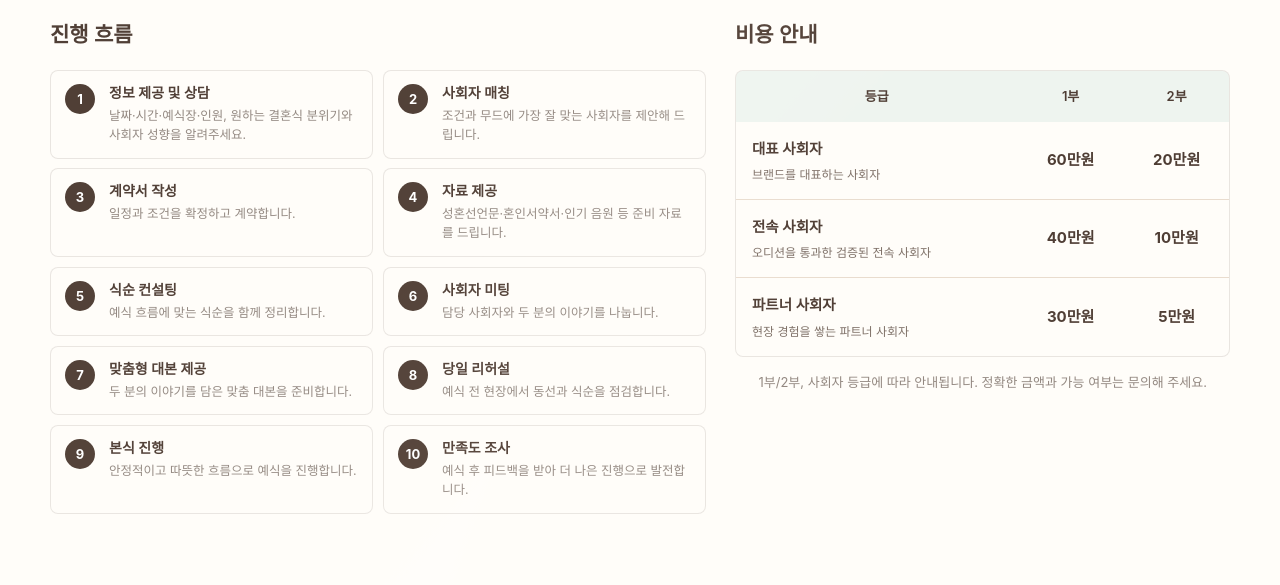
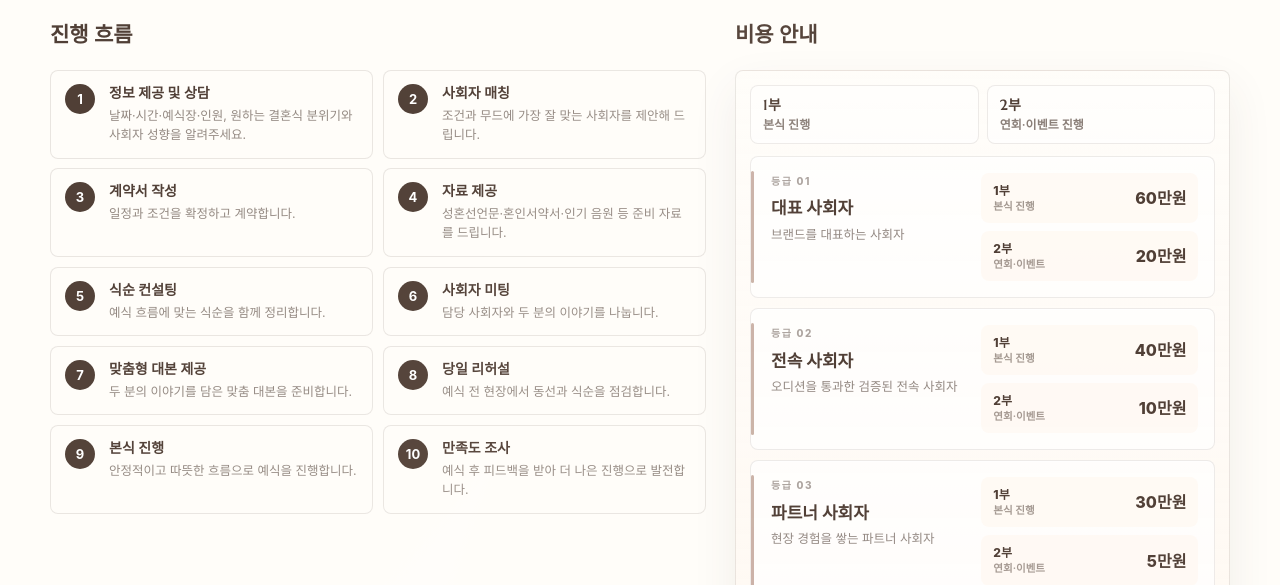
Before and after one commit to yjh940331-afk/jungddanddan, a plain HTML site: page index.html in a window 1280 px wide. Both pictures are taken after a click on the link "Service". Shown: the part 215-800 px from the top of the page. Drawn offline with Linux system fonts and the light colour scheme; a web font is replaced by a local one.

Commit message:
Improve pricing guidance cards

```diff
--- a/css/style.css
+++ b/css/style.css
@@ -3698,6 +3698,137 @@ body.scrolling-up .site-header.scrolled {
   position: sticky;
   top: 116px;
 }
+.service .pricing-table-wrap {
+  overflow: hidden;
+  border: 1px solid rgba(78, 61, 52, .12);
+  border-radius: 8px;
+  background:
+    linear-gradient(180deg, rgba(255, 253, 249, .96), rgba(255, 248, 242, .82));
+  box-shadow: 0 18px 46px rgba(78, 61, 52, .08);
+}
+.pricing-cards {
+  padding: 14px;
+}
+.pricing-guide {
+  display: grid;
+  grid-template-columns: repeat(2, minmax(0, 1fr));
+  gap: 8px;
+  margin-bottom: 12px;
+}
+.pricing-guide span {
+  min-width: 0;
+  padding: 10px 12px;
+  border: 1px solid rgba(78, 61, 52, .1);
+  border-radius: 8px;
+  color: rgba(78, 61, 52, .66);
+  background: rgba(255, 255, 255, .55);
+  font-size: 12px;
+  font-weight: 600;
+  line-height: 1.35;
+  word-break: keep-all;
+}
+.pricing-guide strong {
+  display: block;
+  margin-bottom: 2px;
+  color: var(--ink);
+  font-family: var(--logo);
+  font-size: 14px;
+  letter-spacing: .8px;
+}
+.pricing-card-grid {
+  display: grid;
+  gap: 10px;
+}
+.pricing-card {
+  position: relative;
+  display: grid;
+  grid-template-columns: minmax(0, .96fr) minmax(160px, 1.04fr);
+  gap: 14px;
+  align-items: stretch;
+  padding: 16px;
+  border: 1px solid rgba(78, 61, 52, .1);
+  border-radius: 8px;
+  background: rgba(255, 255, 255, .66);
+  box-shadow: 0 1px 0 rgba(255,255,255,.86) inset;
+}
+.pricing-card::before {
+  content: "";
+  position: absolute;
+  left: 0;
+  top: 14px;
+  bottom: 14px;
+  width: 3px;
+  border-radius: 999px;
+  background: color-mix(in srgb, var(--accent) 72%, #fff 28%);
+  opacity: .72;
+}
+.pricing-card-head {
+  min-width: 0;
+  padding-left: 4px;
+}
+.pricing-tier-label {
+  display: block;
+  color: rgba(78, 61, 52, .48);
+  font-size: 10px;
+  font-weight: 800;
+  letter-spacing: 1.6px;
+}
+.pricing-card h4 {
+  margin-top: 7px;
+  color: var(--ink);
+  font-size: 17px;
+  font-weight: 700;
+  line-height: 1.32;
+  letter-spacing: 0;
+}
+.pricing-card-head p {
+  margin-top: 6px;
+  color: rgba(78, 61, 52, .62);
+  font-size: 12.5px;
+  line-height: 1.48;
+  word-break: keep-all;
+}
+.pricing-price-list {
+  display: grid;
+  gap: 8px;
+}
+.pricing-price-row {
+  display: flex;
+  min-width: 0;
+  align-items: center;
+  justify-content: space-between;
+  gap: 12px;
+  padding: 10px 12px;
+  border-radius: 8px;
+  background: rgba(255, 248, 242, .72);
+}
+.pricing-price-row span {
+  min-width: 0;
+}
+.pricing-price-row em,
+.pricing-price-row small {
+  display: block;
+  font-style: normal;
+  line-height: 1.25;
+}
+.pricing-price-row em {
+  color: var(--ink);
+  font-size: 12px;
+  font-weight: 800;
+}
+.pricing-price-row small {
+  margin-top: 2px;
+  color: rgba(78, 61, 52, .52);
+  font-size: 10.5px;
+  font-weight: 600;
+}
+.pricing-price-row strong {
+  flex: none;
+  color: var(--accent-deep);
+  font-size: 16px;
+  font-weight: 800;
+  white-space: nowrap;
+}
 .service .pricing-table th,
 .service .pricing-table td {
   padding: 14px 16px;
@@ -3718,6 +3849,9 @@ body.scrolling-up .site-header.scrolled {
     order: -1;
     position: static;
   }
+  .pricing-card {
+    grid-template-columns: 1fr;
+  }
 }
 
 @media (max-width: 760px) {
@@ -3734,6 +3868,45 @@ body.scrolling-up .site-header.scrolled {
     gap: 11px;
     padding: 12px 13px;
     overflow: hidden;
+  }
+  .service .pricing-table-wrap,
+  .service .price-note {
+    width: min(340px, calc(100vw - 36px));
+    max-width: min(340px, calc(100vw - 36px));
+  }
+  .pricing-cards {
+    padding: 11px;
+  }
+  .pricing-guide {
+    grid-template-columns: 1fr;
+    gap: 7px;
+    margin-bottom: 10px;
+  }
+  .pricing-guide span {
+    display: flex;
+    align-items: baseline;
+    justify-content: space-between;
+    gap: 12px;
+    padding: 9px 10px;
+  }
+  .pricing-guide strong {
+    margin-bottom: 0;
+  }
+  .pricing-card {
+    gap: 12px;
+    padding: 14px 13px;
+  }
+  .pricing-card h4 {
+    font-size: 16px;
+  }
+  .pricing-card-head p {
+    font-size: 12px;
+  }
+  .pricing-price-row {
+    padding: 10px;
+  }
+  .pricing-price-row strong {
+    font-size: 15px;
   }
   .service .pricing-table thead {
     display: none;
@@ -3784,9 +3957,6 @@ body.scrolling-up .site-header.scrolled {
     white-space: normal;
     overflow-wrap: break-word;
     word-break: normal;
-  }
-  .service .price-note {
-    width: min(340px, calc(100vw - 36px));
   }
   .service .process-step .p-desc {
     display: block;
--- a/index.html
+++ b/index.html
@@ -22,7 +22,7 @@
   <link href="https://fonts.googleapis.com/css2?family=Marcellus&display=swap" rel="stylesheet" />
 
   <link rel="preload" as="image" href="images/moodby-hero-luxe.jpg" />
-  <link rel="stylesheet" href="css/style.css?v=20260630-23" />
+  <link rel="stylesheet" href="css/style.css?v=20260630-24" />
 
   <!-- 옛 서비스워커/캐시 정리 (예전 버전이 기기에 붙어있는 문제 방지) -->
   <script>
@@ -243,7 +243,7 @@
       <div class="pricing-block reveal">
         <h3 class="block-title">비용 안내</h3>
         <div class="pricing-table-wrap">
-          <table class="pricing-table" id="pricingTable"><!-- JS --></table>
+          <div class="pricing-cards" id="pricingTable"><!-- JS --></div>
         </div>
         <p class="price-note" data-pricing-note></p>
       </div>
@@ -317,10 +317,10 @@
   </div>
 
   <!-- 기본값(폴백) → CMS가 관리하는 settings.json 으로 덮어쓴 뒤 앱 실행 -->
-  <script src="js/site-config.js?v=20260630-23"></script>
+  <script src="js/site-config.js?v=20260630-24"></script>
   <script>
     (function () {
-      function run() { var s = document.createElement("script"); s.src = "js/main.js?v=20260630-23"; document.body.appendChild(s); }
+      function run() { var s = document.createElement("script"); s.src = "js/main.js?v=20260630-24"; document.body.appendChild(s); }
       fetch("content/settings.json", { cache: "no-store" })
         .then(function (r) { if (!r.ok) throw 0; return r.json(); })
         .then(function (j) { window.SITE_CONFIG = j; })
--- a/js/main.js
+++ b/js/main.js
@@ -465,16 +465,30 @@
   if (C.pricing) {
     var pt = $("#pricingTable");
     if (pt && C.pricing.tiers && C.pricing.tiers.length) {
-      var head = "<thead><tr><th>등급</th><th>1부</th><th>2부</th></tr></thead>";
-      var rows = C.pricing.tiers.map(function (t) {
-        return "<tr>" +
-          '<th scope="row"><span class="pt-name">' + esc(t.name || "") + "</span>" +
-            (t.desc ? '<span class="pt-desc">' + esc(t.desc) + "</span>" : "") + "</th>" +
-          "<td>" + esc(t.part1 || "-") + "</td>" +
-          "<td>" + esc(t.part2 || "-") + "</td>" +
-        "</tr>";
+      var guide = '<div class="pricing-guide">' +
+        '<span><strong>1부</strong> 본식 진행</span>' +
+        '<span><strong>2부</strong> 연회·이벤트 진행</span>' +
+      "</div>";
+      var rows = C.pricing.tiers.map(function (t, i) {
+        return '<article class="pricing-card">' +
+          '<div class="pricing-card-head">' +
+            '<span class="pricing-tier-label">등급 ' + String(i + 1).padStart(2, "0") + "</span>" +
+            "<h4>" + esc(t.name || "") + "</h4>" +
+            (t.desc ? "<p>" + esc(t.desc) + "</p>" : "") +
+          "</div>" +
+          '<div class="pricing-price-list">' +
+            '<div class="pricing-price-row">' +
+              '<span><em>1부</em><small>본식 진행</small></span>' +
+              "<strong>" + esc(t.part1 || "-") + "</strong>" +
+            "</div>" +
+            '<div class="pricing-price-row">' +
+              '<span><em>2부</em><small>연회·이벤트</small></span>' +
+              "<strong>" + esc(t.part2 || "-") + "</strong>" +
+            "</div>" +
+          "</div>" +
+        "</article>";
       }).join("");
-      pt.innerHTML = head + "<tbody>" + rows + "</tbody>";
+      pt.innerHTML = guide + '<div class="pricing-card-grid">' + rows + "</div>";
     }
     var pn = $("[data-pricing-note]"); if (pn) pn.textContent = C.pricing.note || "";
   }
```
